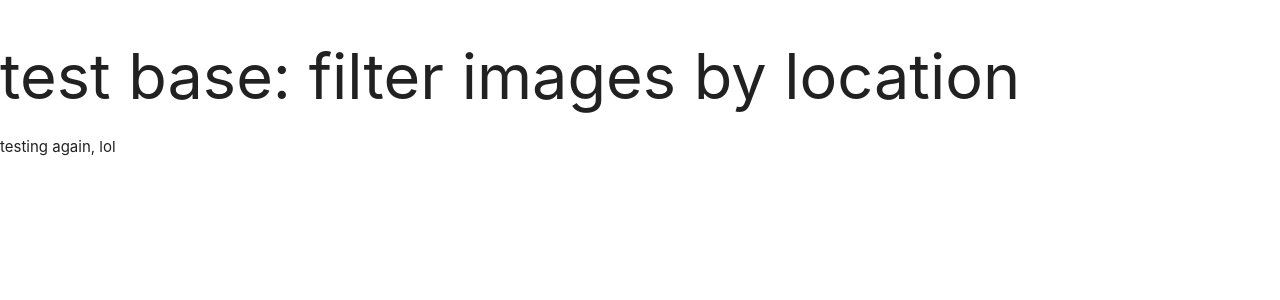
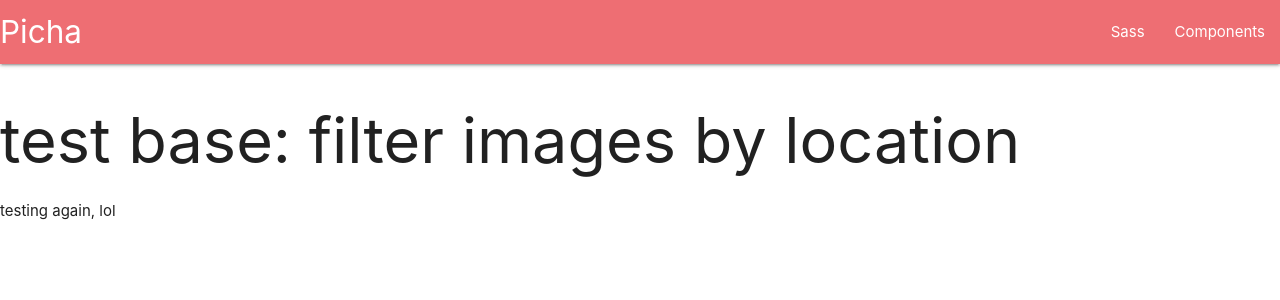
Before and after one commit to sharonkorir/picha, a Django app: page / in a window 1280 px wide. Shown: the top 300 px of the page. Run offline with Django 4.2, Linux system fonts and the light colour scheme.

Commit message:
homepage: add navbar

```diff
--- a/gallery/templates/base.html
+++ b/gallery/templates/base.html
@@ -1,3 +1,4 @@
+
 <!DOCTYPE html>
 <html>
 <head>
@@ -15,8 +16,9 @@
 
 </head>
 <body>
-    {% block content %} <h1>test base: filter images by location</h1> {%endblock%}
-    {% block javascript %}
+  {% include "navbar.html" %}
+  {% block content %} <h1>test base: filter images by location</h1> {%endblock%}
+  {% block javascript %}
 <script
   src="https://code.jquery.com/jquery-3.3.1.min.js"
   integrity="sha256-FgpCb/KJQlLNfOu91ta32o/NMZxltwRo8QtmkMRdAu8="
--- /dev/null
+++ b/gallery/templates/navbar.html
@@ -0,0 +1,11 @@
+<div class="navbar-fixed">
+  <nav>
+    <div class="nav-wrapper">
+      <a href="/" class="brand-logo">Picha</a>
+      <ul class="right hide-on-med-and-down">
+        <li><a href="sass.html">Sass</a></li>
+        <li><a href="badges.html">Components</a></li>
+      </ul>
+    </div>
+  </nav>
+</div>
```
